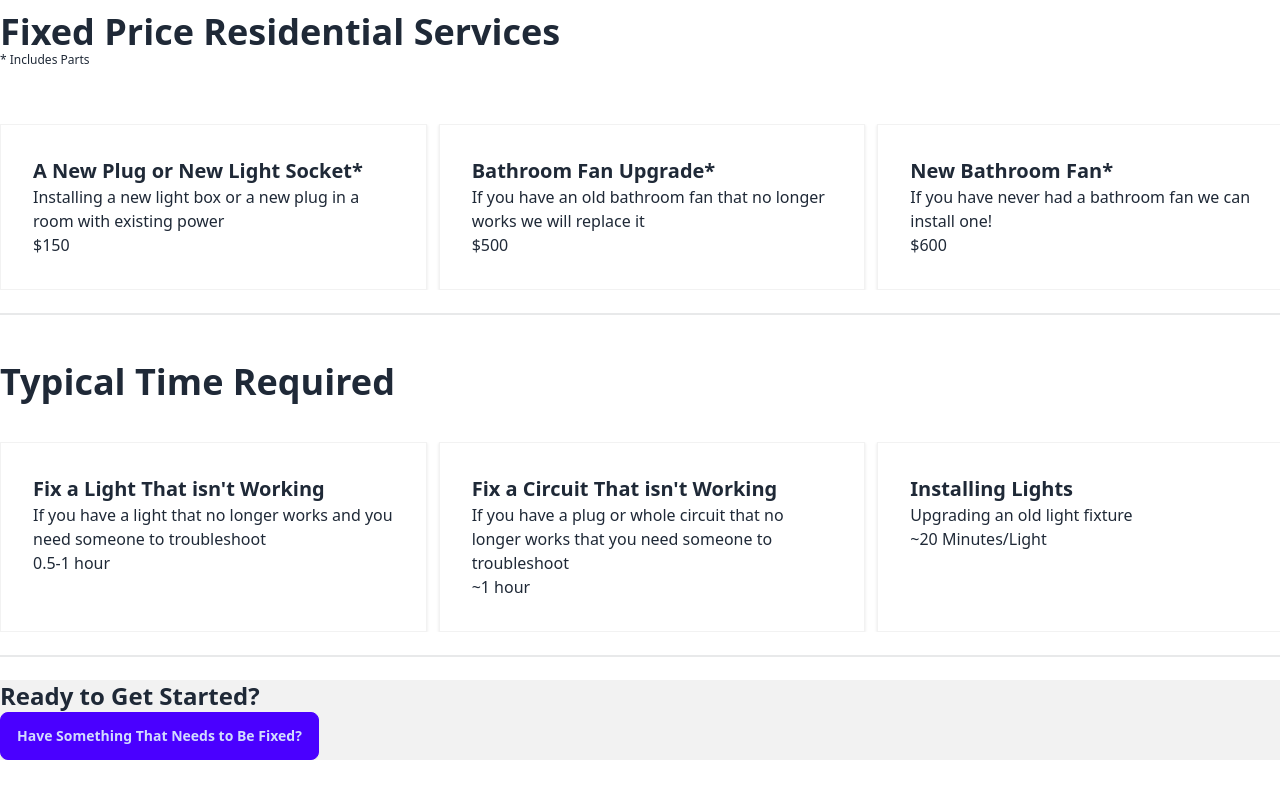
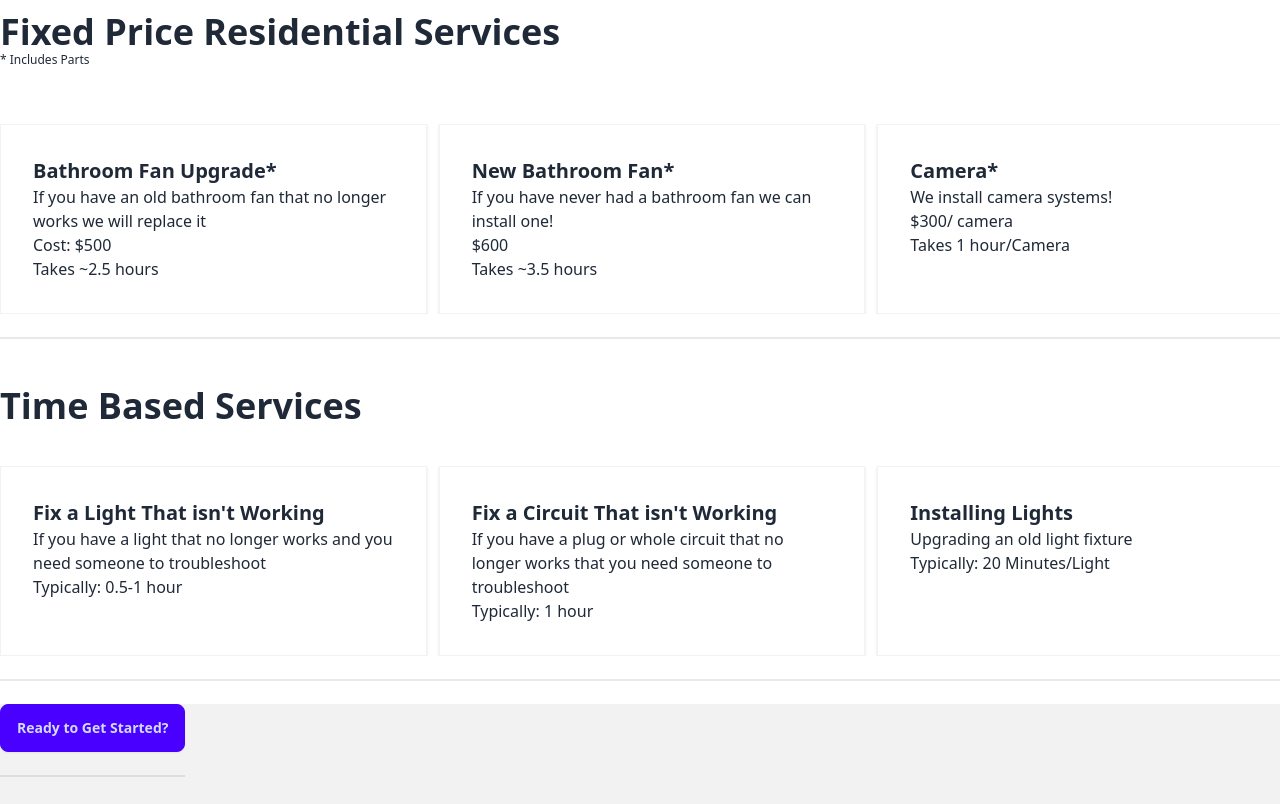
Before and after one commit to tjaqu787/electricalWebsite, a SvelteKit app: page /pricing in a window 1280 px wide. Shown: the part 480-1284 px from the top of the page. Before the commit the page ends 1240 px from the top, so only its background shows below. Built offline with nearby package versions, Linux system fonts and the light colour scheme.

Commit message:
changed css and wording

```diff
--- a/src/routes/pricing/+page.svelte
+++ b/src/routes/pricing/+page.svelte
@@ -27,7 +27,7 @@
               <div class="card-body">
                   <h2 class="card-title">Full Service Electrical Company</h2>
                   <p>We have the expertise and experience to fix any issue in Calgary.</p>
-                  <p class="text-2xl font-bold">$120/hour</p>
+                  <p class="text-2xl font-bold">$100/hour</p>
                   <p class="text-xs">Half Hour Minimum</p>
                   <PopupForm buttonLabel={"Give Us A Shout"} />
                 </div>
@@ -46,29 +46,15 @@
     <h1 class="font-bold text-4xl mt-10">Fixed Price Residential Services</h1>
     <p class="text-xs mb-4">* Includes Parts</p>
   <div class="carousel w-full mt-10">
-  <div id="slide1" class="carousel-item ml-3 relative w-1/3 snap-start">
-    <div class="card-bordered w-full bg-base-100 shadow">
-        <div class="card-body flex flex-row items-center">
-          <div class="flex-1">
-            <h2 class="card-title">A New Plug or New Light Socket*</h2>
-            <p>Installing a new light box or a new plug in a room with existing power</p>
-            <p>$150</p>
-          </div>
-          <!--
-            {#if imageLoaded[1]}
-            <img src={images[1].src} alt={images[1].alt} width={images[1].width} height={images[1].height} class="ml-4" />
-            {/if}
-            -->
-        </div>
-      </div>
-    </div>
+
     <div id="slide2" class="carousel-item ml-3 relative w-1/3 snap-start">
     <div class="card-bordered w-full bg-base-100 shadow">
         <div class="card-body flex flex-row items-center">
           <div class="flex-1">
             <h2 class="card-title">Bathroom Fan Upgrade*</h2>
             <p>If you have an old bathroom fan that no longer works we will replace it</p>
-            <p>$500</p>
+            <p>Cost: $500</p>
+            <p>Takes ~2.5 hours</p>
           </div>
         <!--
           {#if imageLoaded[2]}
@@ -84,8 +70,27 @@
             <div class="flex-1">
               <h2 class="card-title">New Bathroom Fan*</h2>
               <p>If you have never had a bathroom fan we can install one!</p>
+              <p>$600</p>
+              <p>Takes ~3.5 hours</p>
 
-              <p>$600</p>
+            </div>
+          <!--
+            {#if imageLoaded[2]}
+              <img src={images[2].src} alt={images[2].alt} width={images[2].width} height={images[2].height} class="ml-4" />
+            {/if}
+          -->
+          </div>
+        </div>
+        </div>
+        <div id="slide3" class="carousel-item ml-3 relative w-1/3 snap-start">
+          <div class="card-bordered w-full bg-base-100 shadow">
+            <div class="card-body flex flex-row items-center">
+              <div class="flex-1">
+                <h2 class="card-title">Camera*</h2>
+                <p>We install camera systems!</p>
+                <p>$300/ camera</p>
+                <p>Takes 1 hour/Camera</p>
+
               </div>
             <!--
               {#if imageLoaded[2]}
@@ -98,7 +103,7 @@
         </div>
         <div class = "divider"/>
 
-    <h1 class="font-bold text-4xl mt-10">Typical Time Required</h1>
+    <h1 class="font-bold text-4xl mt-10">Time Based Services</h1>
   <div class="carousel w-full mt-10">
 
         <div id="slide5" class="carousel-item ml-3 relative w-1/3 snap-start">
@@ -107,7 +112,7 @@
                 <div class="flex-1">
                   <h2 class="card-title">Fix a Light That isn't Working</h2>
                   <p>If you have a light that no longer works and you need someone to troubleshoot</p>
-                  <p>0.5-1 hour</p>
+                  <p>Typically: 0.5-1 hour</p>
                 </div>
               <!--
                 {#if imageLoaded[2]}
@@ -123,7 +128,7 @@
                     <div class="flex-1">
                       <h2 class="card-title">Fix a Circuit That isn't Working</h2>
                       <p>If you have a plug or whole circuit that no longer works that you need someone to troubleshoot</p>
-                      <p>~1 hour</p>
+                      <p>Typically: 1 hour</p>
                     </div>
                   <!--
                     {#if imageLoaded[2]}
@@ -139,7 +144,7 @@
               <div class="flex-1">
                 <h2 class="card-title">Installing Lights</h2>
                 <p>Upgrading an old light fixture</p>
-                <p>~20 Minutes/Light</p>
+                <p>Typically: 20 Minutes/Light</p>
               </div>
               <!--
                 {#if imageLoaded[1]}
@@ -155,7 +160,7 @@
           <div class="flex-1">
             <h2 class="card-title">A New Plug or New Light Socket</h2>
             <p>Installing a new light box or a new plug in a room with existing power</p>
-            <p>1-2 hours</p>
+            <p>Typically: 1-2 hours</p>
           </div>
           <!--
             {#if imageLoaded[1]}
@@ -166,46 +171,47 @@
       </div>
     </div>
 
-    <div id="slide2" class="carousel-item ml-3 relative w-1/3 snap-start">
+    <div id="slide4" class="carousel-item ml-3 relative w-1/3 snap-start">
       <div class="card-bordered w-full bg-base-100 shadow">
         <div class="card-body flex flex-row items-center">
           <div class="flex-1">
-            <h2 class="card-title">Bathroom Fan Upgrade</h2>
-            <p>If you have an old bathroom fan that no longer works we will replace it</p>
-            <p>3 hours</p>
+            <h2 class="card-title">A New Thermostat Wire</h2>
+            <p>We can pull a new thermostat wire to ensure your HVAC system operates efficiently.</p>
+            <p>Typically: 2 hours</p>
           </div>
           <!--
-          {#if imageLoaded[2]}
-            <img src={images[2].src} alt={images[2].alt} width={images[2].width} height={images[2].height} class="ml-4" />
+          {#if imageLoaded[3]}
+            <img src={images[3].src} alt={images[3].alt} width={images[3].width} height={images[3].height} class="ml-4" />
           {/if}
           -->
         </div>
       </div>
     </div>
-      <div id="slide3" class="carousel-item ml-3 relative w-1/3 snap-start">
+
+    <div id="slide5" class="carousel-item ml-3 relative w-1/3 snap-start">
       <div class="card-bordered w-full bg-base-100 shadow">
         <div class="card-body flex flex-row items-center">
           <div class="flex-1">
-              <h2 class="card-title">New Bathroom Fan</h2>
-              <p>If you have never had a bathroom fan we can install one!</p>
-
-              <p>4 hours</p>
+            <h2 class="card-title">A New Ethernet Cable</h2>
+            <p>We can pull Ethernet cables for your home or office setup.</p>
+            <p>Typically: 2 hours</p>
           </div>
           <!--
-            {#if imageLoaded[2]}
-              <img src={images[2].src} alt={images[2].alt} width={images[2].width} height={images[2].height} class="ml-4" />
+          {#if imageLoaded[4]}
+            <img src={images[4].src} alt={images[4].alt} width={images[4].width} height={images[4].height} class="ml-4" />
           {/if}
           -->
         </div>
       </div>
     </div>
+
     </div>
         <div class = "divider"/>
         <!-- Call to Action -->
     <div class="cta bg-base-200 flex justify-between items-center">
       <div>
-        <h2 class="text-2xl font-bold">Ready to Get Started?</h2>
-        <PopupForm buttonLabel={"Have Something That Needs to Be Fixed?"} />
+        <PopupForm buttonLabel={"Ready to Get Started?"} />
+        <div class="divider mb-5 bg-base-200"/>
       </div>
       <div>
         {#if imageLoaded[4]}
--- a/src/routes/residential_services/rough-in/+page.svelte
+++ b/src/routes/residential_services/rough-in/+page.svelte
@@ -1,5 +1,6 @@
   <script>
-    import PopupForm from '$lib/PopUpForm.svelte';
+    import PopUpForm from '$lib/PopUpForm.svelte';
+import PopupForm from '$lib/PopUpForm.svelte';
 
   </script>
 
@@ -12,8 +13,6 @@
 
   <!-- DaisyUI Container -->
   <div class="container mx-auto p-6">
-    <!-- Cover Image -->
-    <img src="/rough-in.png" alt="Rough-In Service" class="w-full h-auto mb-4 rounded-lg shadow-md">
 
     <!-- Page Title -->
     <h1 class="text-4xl font-bold mb-4">Rough-In Service</h1>
@@ -23,6 +22,7 @@
       <div class="card-body">
         <h2 class="card-title text-2xl font-semibold mb-2">What is an Electrical Rough-In?</h2>
         <p class="mb-4">The electrical rough-in process involves installing all electrical boxes, wiring, and other infrastructure components before the walls are closed with drywall. This is a critical stage in any renovation, as it lays the groundwork for all future electrical elements, including outlets, switches, light fixtures, and appliances.</p>
+        <PopupForm  buttonLabel ="Contact for a Quote"/>
       </div>
     </div>
     <div class="divider"/>
@@ -48,6 +48,6 @@
           <p class="mb-4">Before the walls are closed up, an inspection by a city building inspector is often required to ensure all installations meet electrical codes and safety standards.</p>
         </div>
       </div>
+      <PopUpForm buttonLabel="Contact for a Quote"/>
     </div>
-
   </div>
```
Also changed, not shown: src/routes/residential_services/lighting/+page.svelte (+17 -6 lines), src/lib/Booking.svelte (added). Lines whose indentation alone changed are shown as unchanged.
